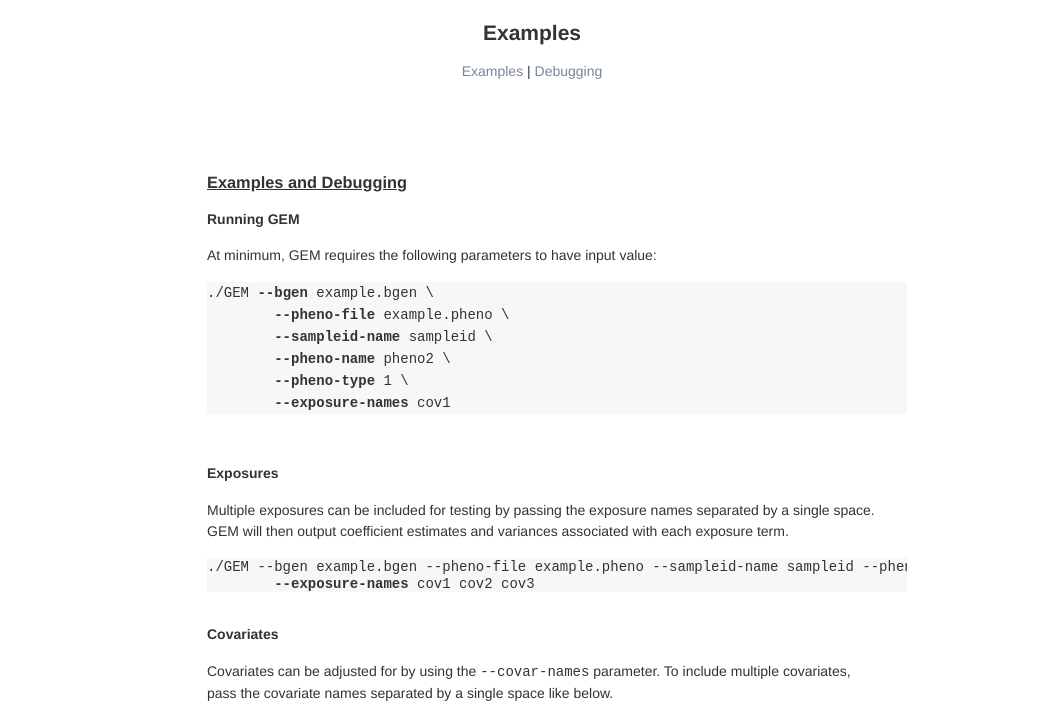
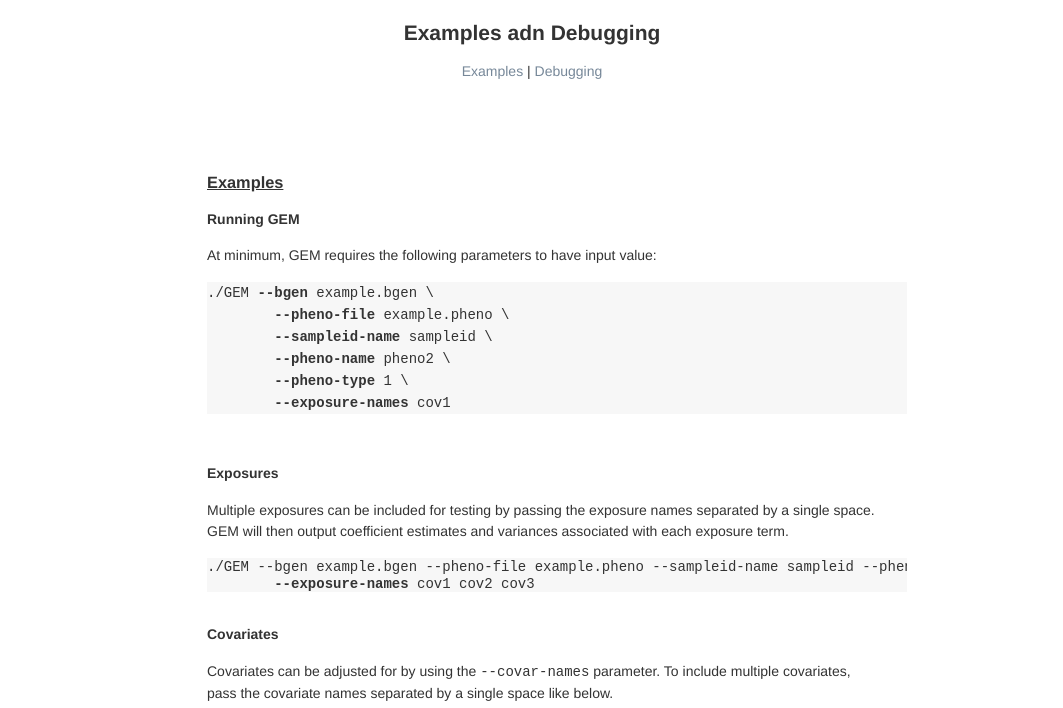
Before and after one commit to large-scale-gxe-methods/GEM-website, a plain HTML site: page examples_and_debugging.html in a window 1280 px wide. Shown: the part 92-800 px from the top of the page, without its empty margins (108-1171 px from the left). Drawn offline with Linux system fonts and the light colour scheme.

Commit message:
Update to GEM website

```diff
--- a/examples_and_debugging.html
+++ b/examples_and_debugging.html
@@ -35,7 +35,7 @@
 
     <!-- Section of options -->
     <br />
-    <h2 align="center">Examples</h2>
+    <h2 align="center">Examples adn Debugging</h2>
 
     <p align="center">
         <a href="#Examples">Examples</a> |
@@ -54,7 +54,7 @@
     <div style="margin-left:175px">
 
 
-        <h3 id="Examples"><u>Examples and Debugging</u></h3>
+        <h3 id="Examples"><u>Examples</u></h3>
         <h4> Running GEM </h4>
 
         <div style="line-height: 1.5em">
```
